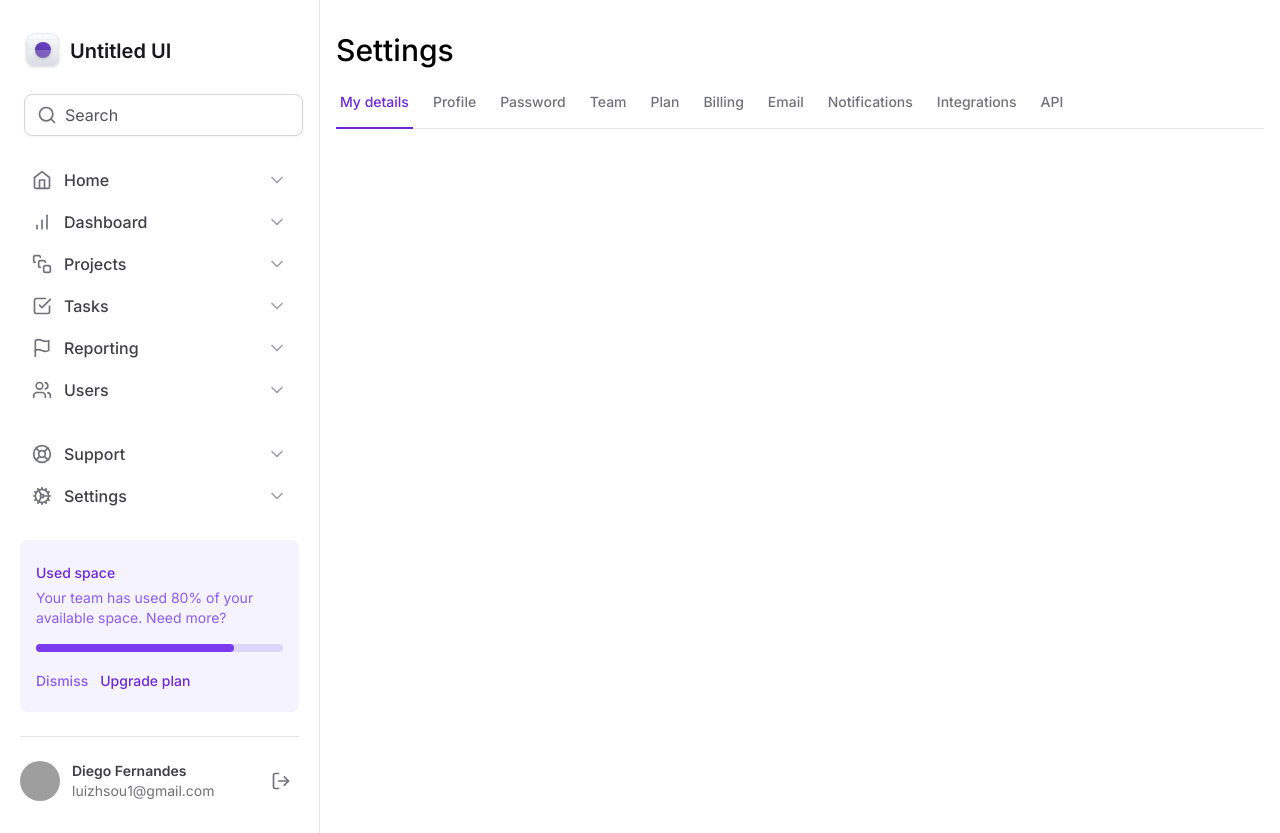
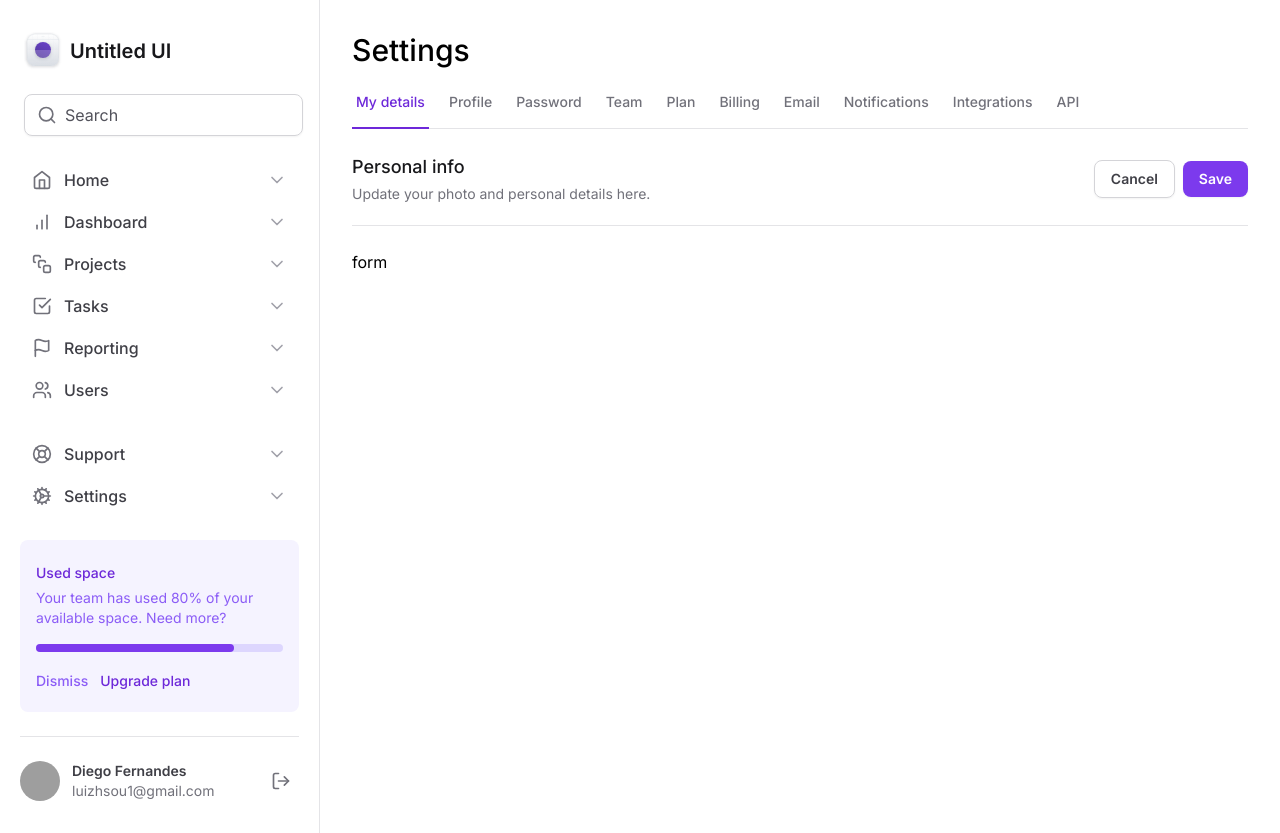
Before and after one commit to luizhsou1/tailwind-next, a Next.js app: page / in a window 1280 px wide. Built offline with nearby package versions, Linux system fonts and the light colour scheme; grey boxes are pictures that could not be loaded.

Commit message:
Estrutura do Formulário

```diff
--- a/src/app/layout.tsx
+++ b/src/app/layout.tsx
@@ -20,7 +20,7 @@
       <body className={inter.className}>
         <div className="grid-cols-app grid min-h-screen">
           <Sidebar />
-          <main className="px-4 pb-12 pt-8">{children}</main>
+          <main className="px-8 pb-12 pt-8">{children}</main>
         </div>
       </body>
     </html>
--- a/src/app/page.tsx
+++ b/src/app/page.tsx
@@ -6,6 +6,35 @@
       <h1 className="to-zinc-900 text-3xl font-medium">Settings</h1>
 
       <SettingsTabs />
+
+      <div className="mt-6 flex flex-col">
+        <div className="flex items-center justify-between border-b border-zinc-200 pb-5">
+          <div className="space-y-1">
+            <h2 className="text-lg font-medium text-zinc-900">Personal info</h2>
+            <span className="text-sm text-zinc-500">
+              Update your photo and personal details here.
+            </span>
+          </div>
+          <div className="flex items-center gap-2">
+            <button
+              type="button"
+              className="rounded-lg border border-zinc-300 px-4 py-2 text-sm font-semibold text-zinc-700 shadow-sm hover:bg-zinc-100"
+            >
+              Cancel
+            </button>
+            <button
+              type="submit"
+              id="settings"
+              className="rounded-lg bg-violet-600 px-4 py-2 text-sm font-semibold text-white shadow-sm hover:bg-violet-700"
+            >
+              Save
+            </button>
+          </div>
+        </div>
+        <form id="settings" className="mt-6 flex w-full flex-col">
+          form
+        </form>
+      </div>
     </>
   )
 }
--- a/src/components/Input.tsx
+++ b/src/components/Input.tsx
@@ -19,7 +19,7 @@
 
 type InputRootProps = ComponentProps<'div'>
 
-function Input(props: InputRootProps) {
+export function Input(props: InputRootProps) {
   return (
     <div
       className="mx-1 flex w-full items-center gap-2 rounded-lg border border-zinc-300 px-3 py-2 shadow-sm"
@@ -27,5 +27,3 @@
     />
   )
 }
-
-export default Input
--- a/src/components/Sidebar/index.tsx
+++ b/src/components/Sidebar/index.tsx
@@ -13,7 +13,7 @@
 import { NavItem } from './NavItem'
 import { UsedSpaceWidget } from './UsedSpaceWidget'
 import { Profile } from './Profile'
-import Input, { InputControl, InputPrefix } from '../Input'
+import { Input, InputControl, InputPrefix } from '../Input'
 
 export function Sidebar() {
   return (
```
